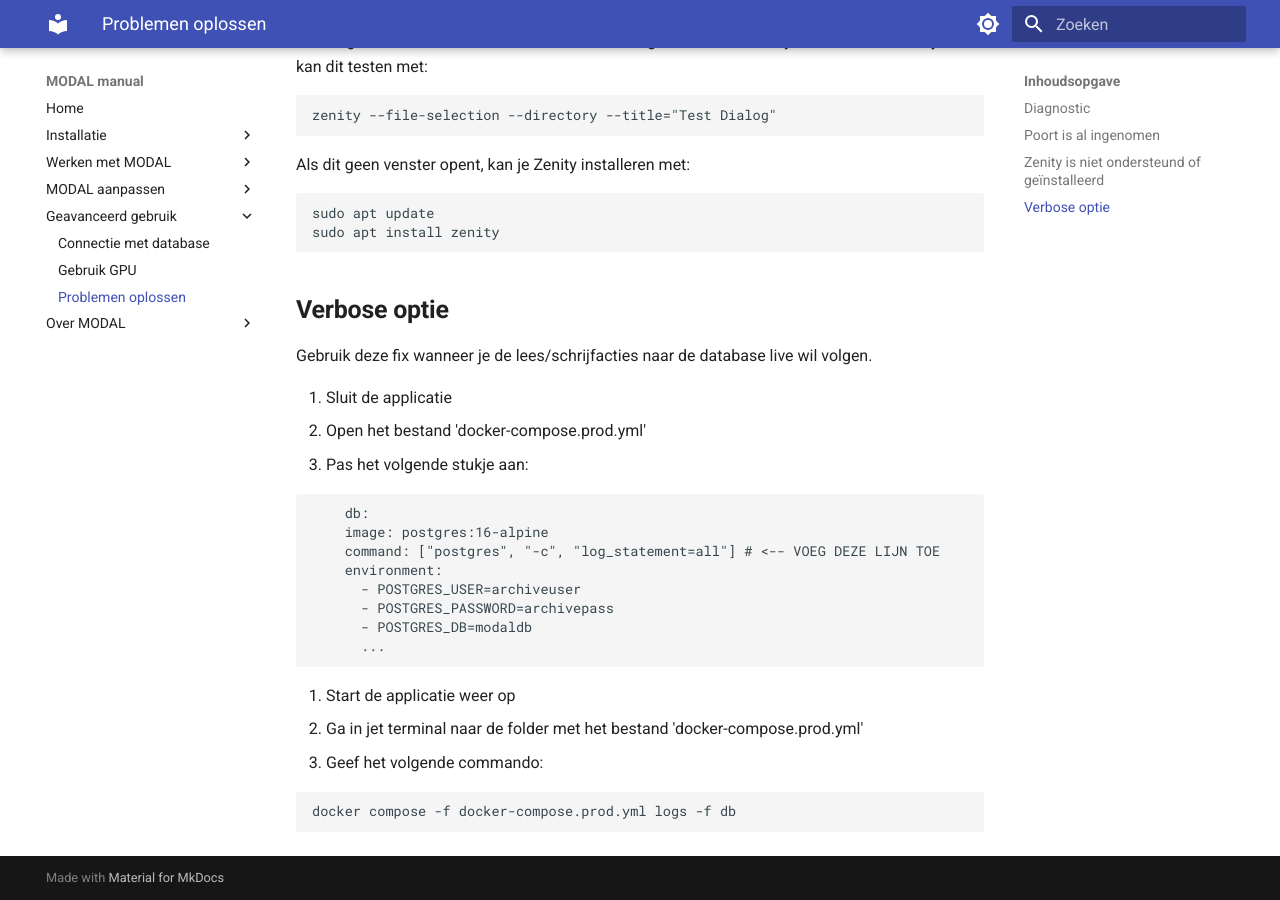
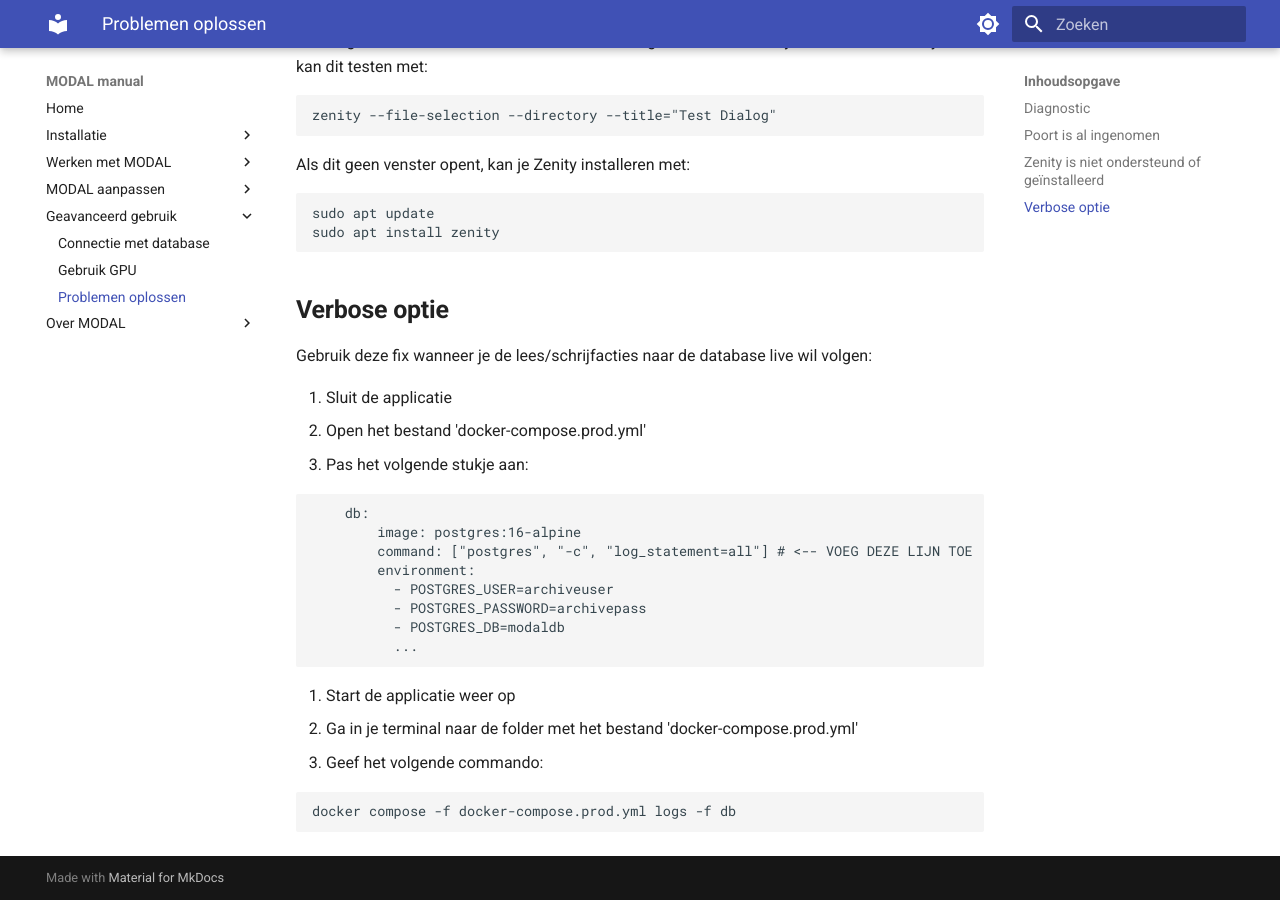
Before and after one commit to hvanstappen/MODAL_documentation, an MkDocs documentation site: the page built from docs/fixes.md, in a window 1280 px wide and 900 px high, scrolled down 1125 px. Built offline with MkDocs 1.6.1 and Material for MkDocs 9.7.7, drawn with Linux system fonts in a browser that asks for light colours.

Commit message:
editorial

````diff
--- a/docs/fixes.md
+++ b/docs/fixes.md
@@ -47,7 +47,7 @@
 ```
 
 ## **Verbose optie**
-Gebruik deze fix wanneer je de lees/schrijfacties naar de database live wil volgen.
+Gebruik deze fix wanneer je de lees/schrijfacties naar de database live wil volgen:
 
 1. Sluit de applicatie
 2. Open het bestand 'docker-compose.prod.yml'
@@ -55,17 +55,17 @@
 
 ```shell
     db:
-    image: postgres:16-alpine
-    command: ["postgres", "-c", "log_statement=all"] # <-- VOEG DEZE LIJN TOE
-    environment:
-      - POSTGRES_USER=archiveuser
-      - POSTGRES_PASSWORD=archivepass
-      - POSTGRES_DB=modaldb
-      ...
+        image: postgres:16-alpine
+        command: ["postgres", "-c", "log_statement=all"] # <-- VOEG DEZE LIJN TOE
+        environment:
+          - POSTGRES_USER=archiveuser
+          - POSTGRES_PASSWORD=archivepass
+          - POSTGRES_DB=modaldb
+          ...
 ```
 
 4. Start de applicatie weer op
-5. Ga in jet terminal naar de folder met het bestand 'docker-compose.prod.yml'
+5. Ga in je terminal naar de folder met het bestand 'docker-compose.prod.yml'
 6. Geef het volgende commando:
 
 ```shell
````
